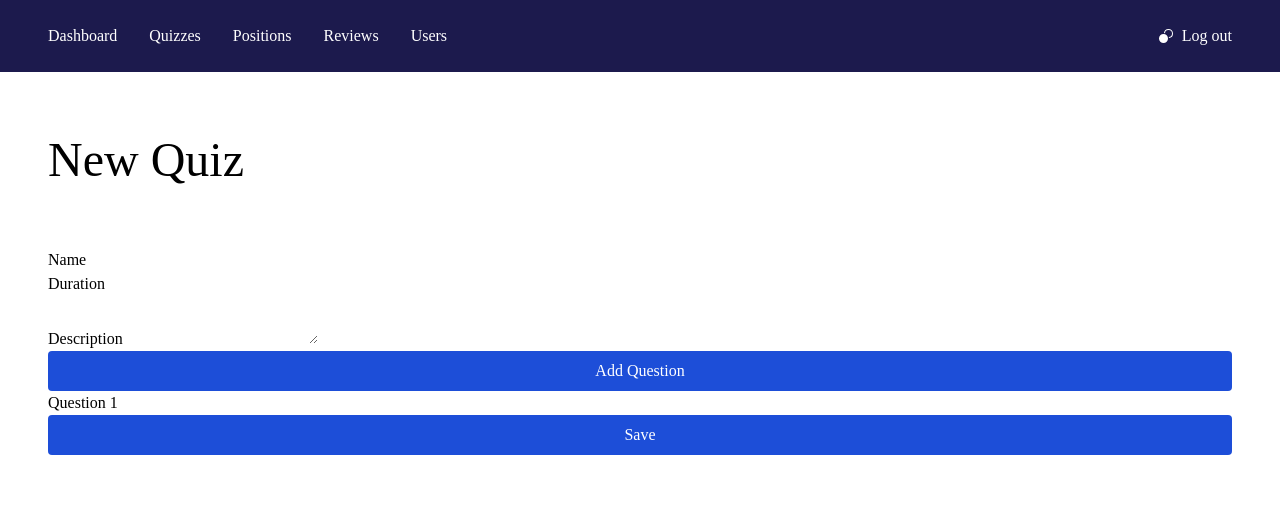
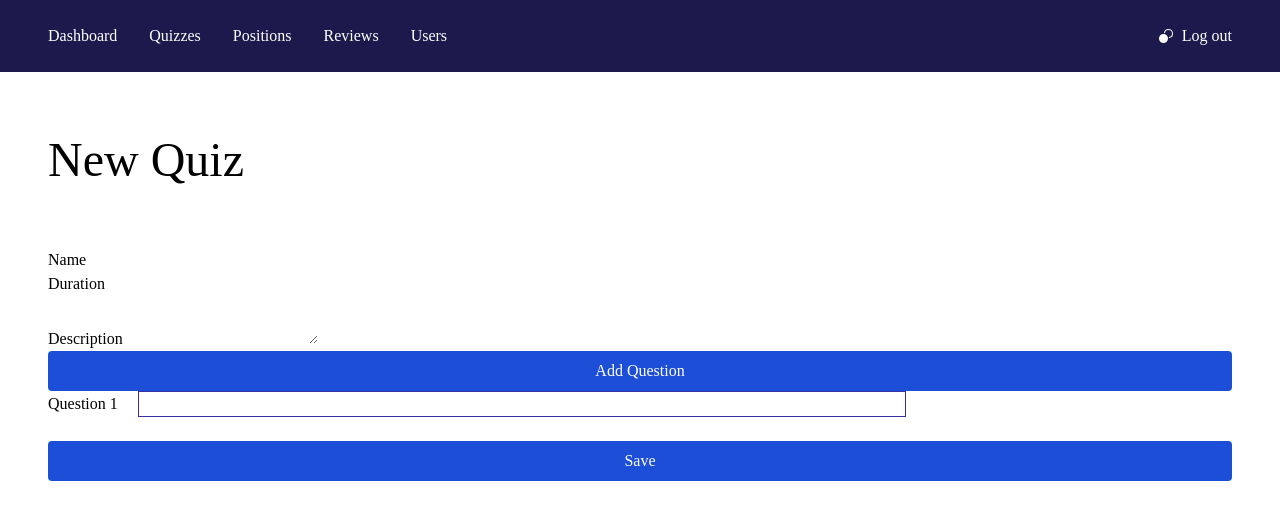
Before and after one commit to nikolap994/recruit_em, a Next.js app: page /recruiter/quiz/create in a window 1280 px wide. Shown: the top 520 px of the page. Built offline with nearby package versions, Linux system fonts and the light colour scheme.

Commit message:
Update New Quiz input styles

```diff
--- a/src/components/FormGroup.js
+++ b/src/components/FormGroup.js
@@ -16,9 +16,9 @@ export default function FormGroup(props, { innerRef }) {
 
 	return (
 		<div>
-			<div>
 			<label htmlFor={id}>{label}</label>
 			<input
+				className="border border-indigo-800 border-1 ml-5 w-[60vw] mb-6"
 				required
 				id={id}
 				name={name}
@@ -27,6 +27,5 @@ export default function FormGroup(props, { innerRef }) {
 				onChange={onChange}
 			/>
 		</div>
-		</div>
 	);
 }
```
Lines whose indentation alone changed are shown as unchanged.
